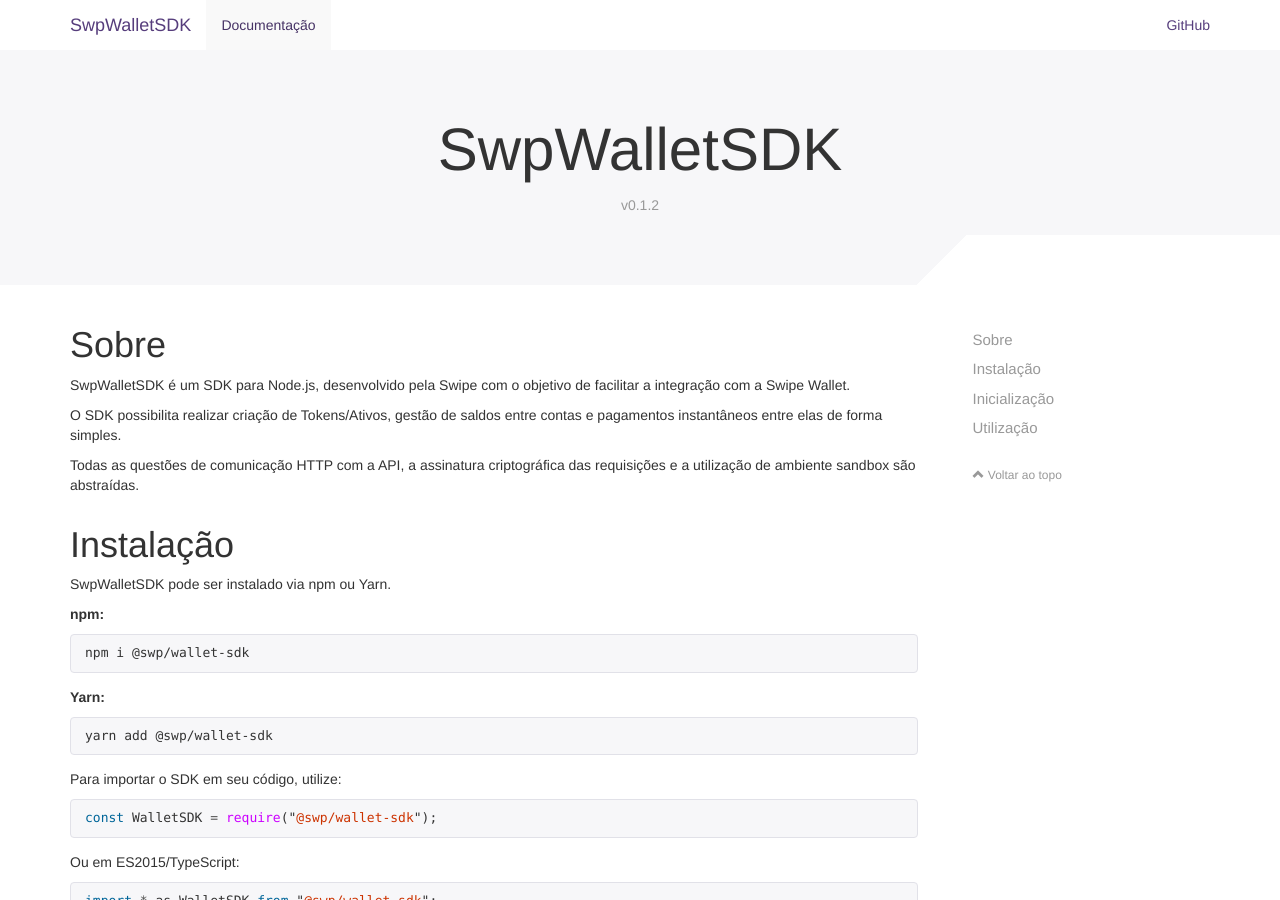
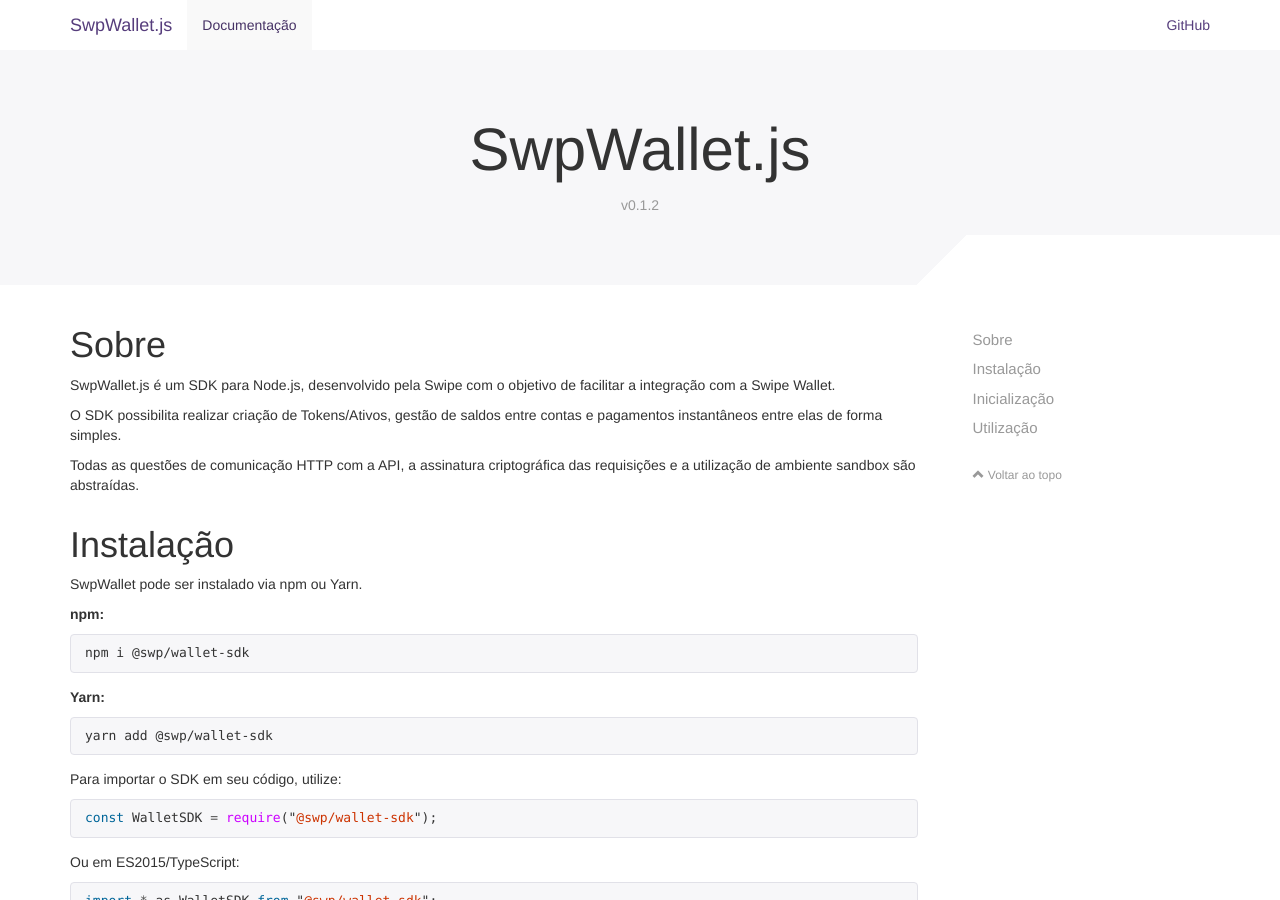
Before and after one commit to swipetech/swp-node-sdk, a Jekyll site: the page built from index.md, in a window 1280 px wide and 900 px high. Built offline with Jekyll 4.4.1, drawn with Linux system fonts in a browser that asks for light colours; nearby versions of some CDN libraries; comment, search, counter and statistics services are not loaded.

Commit message:
update project name and github user

```diff
--- a/_config.yml
+++ b/_config.yml
@@ -1,19 +1,19 @@
 # name of the software
-name: SwpWalletSDK
+name: SwpWallet.js
 
 project:
     version: 0.1.2
-    download_url: https://github.com/Swipecoin/swp-wallet-sdk
+    download_url: https://github.com/Swipetech/swp-wallet-node-sdk
 
 links:
     header:
       - title: GitHub
-        url: https://github.com/Swipecoin/swp-wallet-sdk
+        url: https://github.com/Swipetech/swp-wallet-node-sdk
     footer:
       - title: GitHub
-        url: https://github.com/Swipecoin/swp-wallet-sdk
+        url: https://github.com/Swipetech/swp-wallet-node-sdk
       - title: Issues
-        url: https://github.com/Swipecoin/swp-wallet-sdk/issues?state=open
+        url: https://github.com/Swipetech/swp-wallet-node-sdk/issues?state=open
 
 ui:
     header:
@@ -23,8 +23,8 @@ ui:
 
 social:
     github:
-        user: Swipecoin
-        repo: swp-wallet-sdk
+        user: Swipetech
+        repo: swp-wallet-node-sdk
     twitter:
         enabled: false
         via:
--- a/index.md
+++ b/index.md
@@ -7,7 +7,7 @@ order: 1
 
 # Sobre
 
-SwpWalletSDK é um SDK para Node.js, desenvolvido pela Swipe com o objetivo de facilitar a integração com a Swipe Wallet.
+SwpWallet.js é um SDK para Node.js, desenvolvido pela Swipe com o objetivo de facilitar a integração com a Swipe Wallet.
 
 O SDK possibilita realizar criação de Tokens/Ativos, gestão de saldos entre contas e pagamentos instantâneos entre elas de forma simples.
 
@@ -15,7 +15,7 @@ Todas as questões de comunicação HTTP com a API, a assinatura criptográfica
 
 # Instalação
 
-SwpWalletSDK pode ser instalado via npm ou Yarn.
+SwpWallet pode ser instalado via npm ou Yarn.
 
 **npm:**
 
```
Also changed, not shown: 1 other file.
